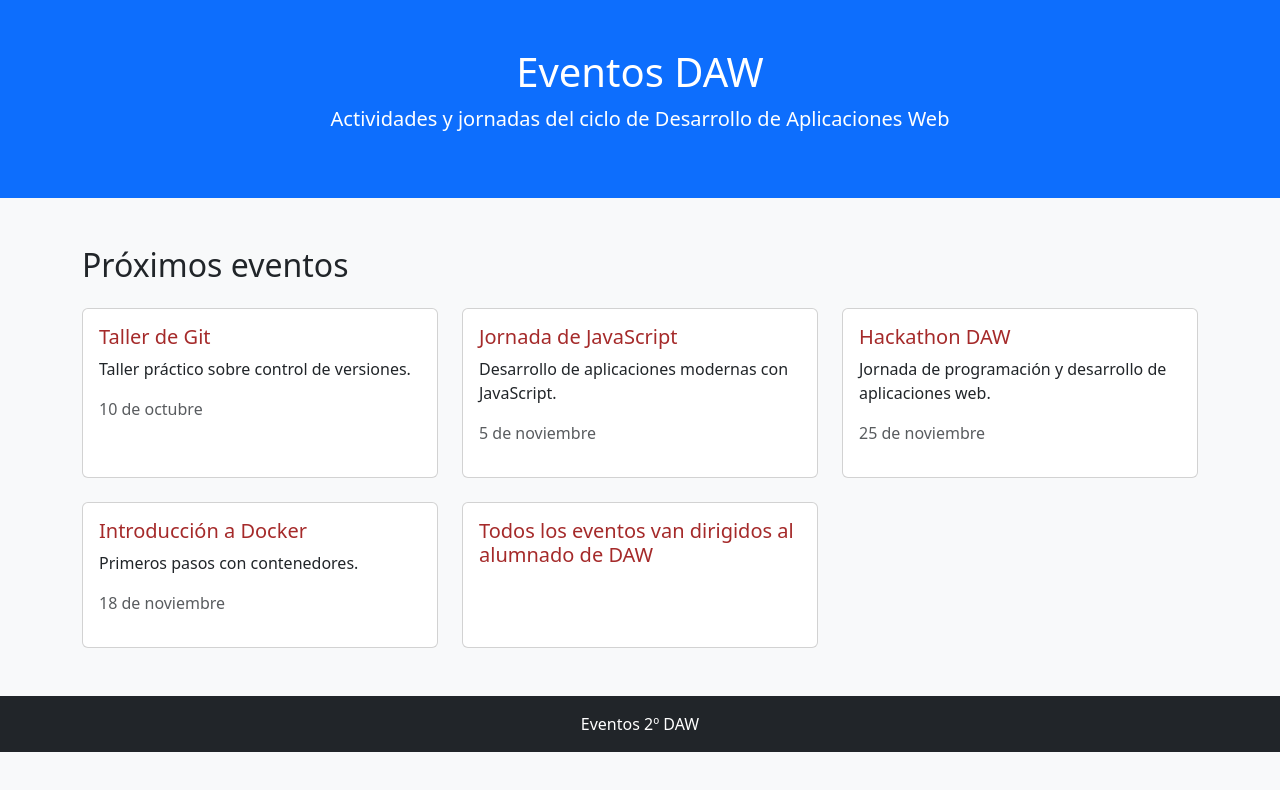
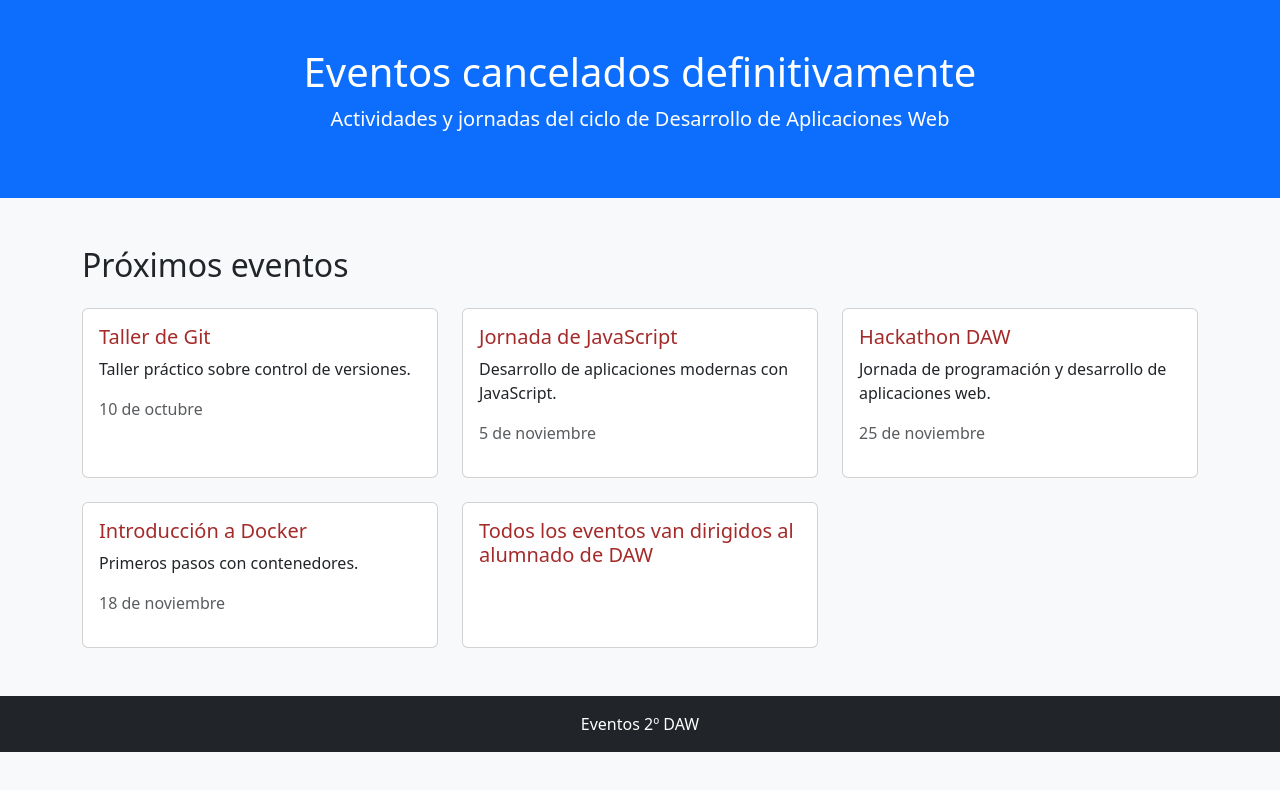
Before and after one commit to Pnavarroc/eventos-daw2, a plain HTML site: page index.html in a window 1280 px wide. Drawn offline with nearby package versions, Linux system fonts and the light colour scheme.

Commit message:
Modifica titulo de eventos

```diff
--- a/index.html
+++ b/index.html
@@ -20,7 +20,7 @@
     <header class="bg-primary text-white py-5">
         <div class="container text-center">
 
-            <h1>Eventos DAW</h1>
+            <h1>Eventos cancelados definitivamente</h1>
 
             <p class="lead">
                 Actividades y jornadas del ciclo de Desarrollo de Aplicaciones Web
```
